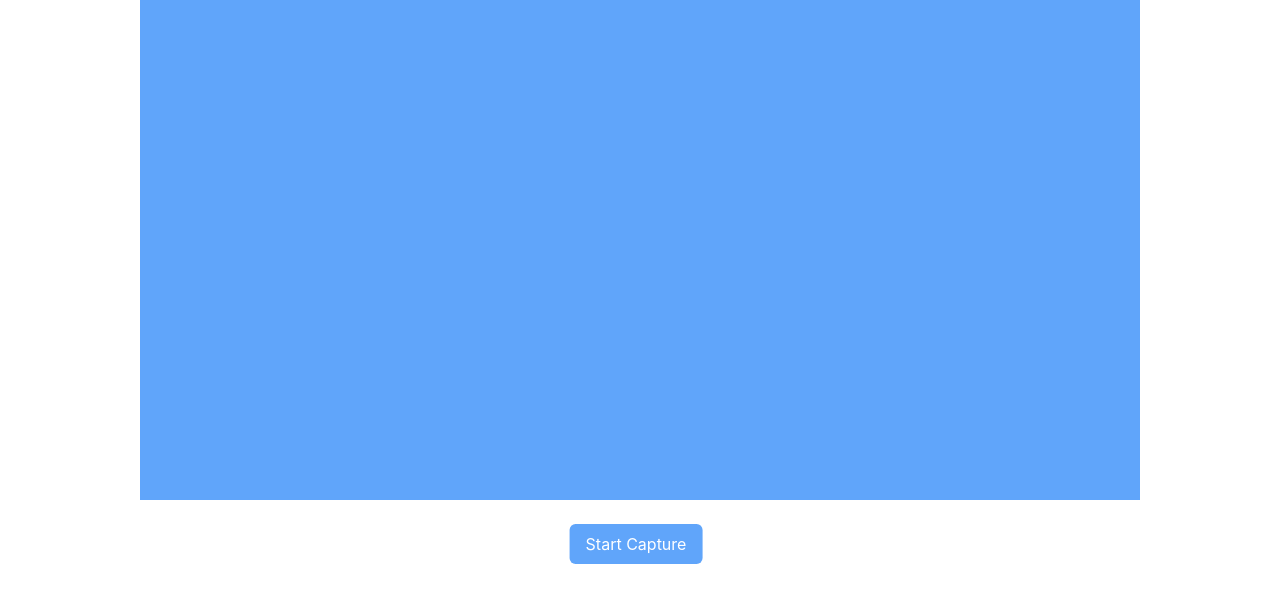
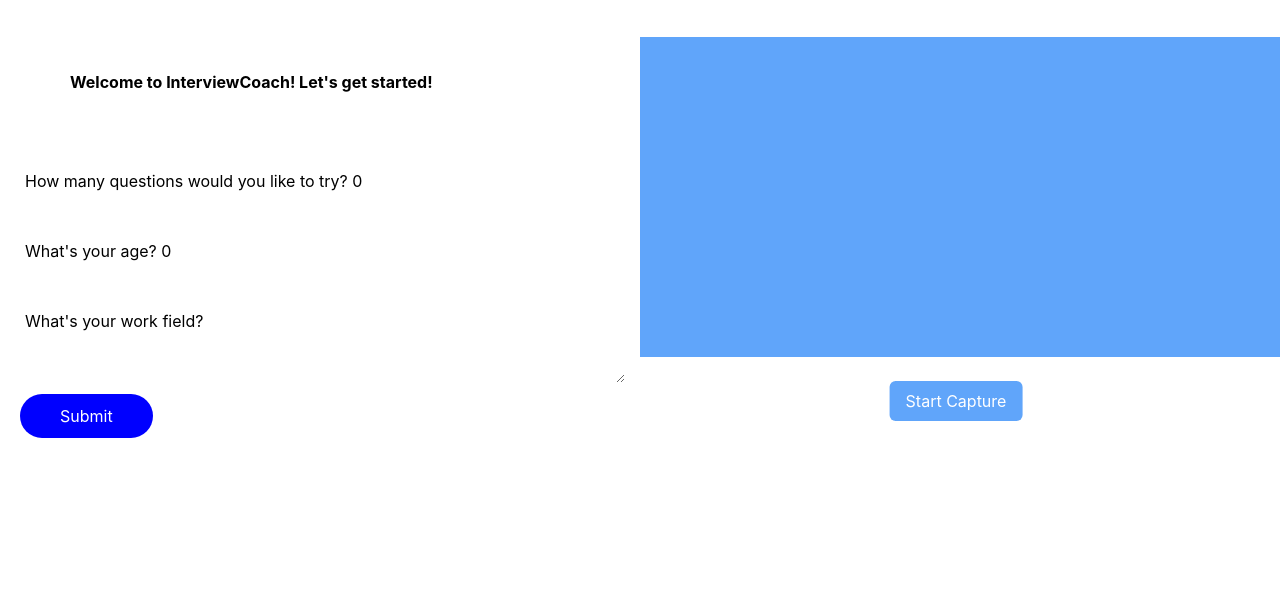
Before and after one commit to szhuang21/InterviewCoach, a React (Create React App) app in the folder frontend/: page / in a window 1280 px wide. Shown: the top 602 px of the page. Built offline with nearby package versions, Linux system fonts and the light colour scheme; no server answers.

Commit message:
Tried to add form

```diff
--- a/frontend/src/App.js
+++ b/frontend/src/App.js
@@ -22,10 +22,12 @@
 
 import "./App.css";
 import Video from "./components/Video";
+import MyForm from "./pages/Home";
 
 function App() {
   return (
     <div className="App">
+      <MyForm/>
       <Video/>
     </div>
   );
--- a/frontend/src/pages/Home.js
+++ b/frontend/src/pages/Home.js
@@ -1,10 +1,101 @@
 import Video from "../components/Video";
+import React, { useState } from 'react';
 
 function HomePage() {
+
+  const MyForm = () => {
+    const [formData, setFormData] = useState({
+      numquestions: 0,
+      age: 0,
+      workfield: ''
+    });
+
+    const styles = {
+      backgroundColor: 'white',
+      margin: 20,
+      color: 'black',
+      padding: '5px',
+      width: 600,
+      height: 50
+    };
+
+    const style_button = {
+      backgroundColor: 'blue',
+      margin: 20,
+      color: 'white',
+    };
+
+    const style_text = {
+      color: 'white',
+      width: 600,
+      height: 50
+    };
+
+    const handleChange = (event) => {
+      const { name, value } = event.target;
+      setFormData((prevFormData) => ({
+        ...prevFormData,
+        [name]: value
+      }));
+    };
+
+    const handleSubmit = (event) => {
+      event.preventDefault();
+      // Handle form submission here
+      console.log(formData);
+    };
+
+    return (
+      <form onSubmit={handleSubmit}>
+        <div style={styles}>
+          <label htmlFor="numquestions">How many questions would you like to try?  </label>
+          <input
+            type="number"
+            id="numquestions"
+            name="numquestions"
+            value={formData.numquestions}
+            onChange={handleChange}
+          />
+        </div>
+        <div style={styles}>
+          <label htmlFor="age">What's your age?   </label>
+          <input
+            type="number"
+            id="age"
+            name="age"
+            value={formData.age}
+            onChange={handleChange}
+          />
+        </div>
+        <div style={styles}>
+          <label htmlFor="message">What's your work field?</label>
+          <textarea
+            style={style_text}
+            id="workfield"
+            name="workfield"
+            value={formData.workfield}
+            onChange={handleChange}
+          ></textarea>
+        </div>
+        <button style= {style_button} onClick={handleSubmit}>Submit</button>
+      </form>
+    );
+  };
+
+  const style_h1 = {
+    color: 'black',
+    margin:20,
+    padding: 50,
+    size: 60
+  };
+
   return (
     <div>
       <div>
-        <Video />
+        <h1 style={style_h1}><b>Welcome to InterviewCoach! Let's get started!</b></h1>
+      </div>
+      <div>
+        <MyForm />
       </div>
     </div>
   );
```
